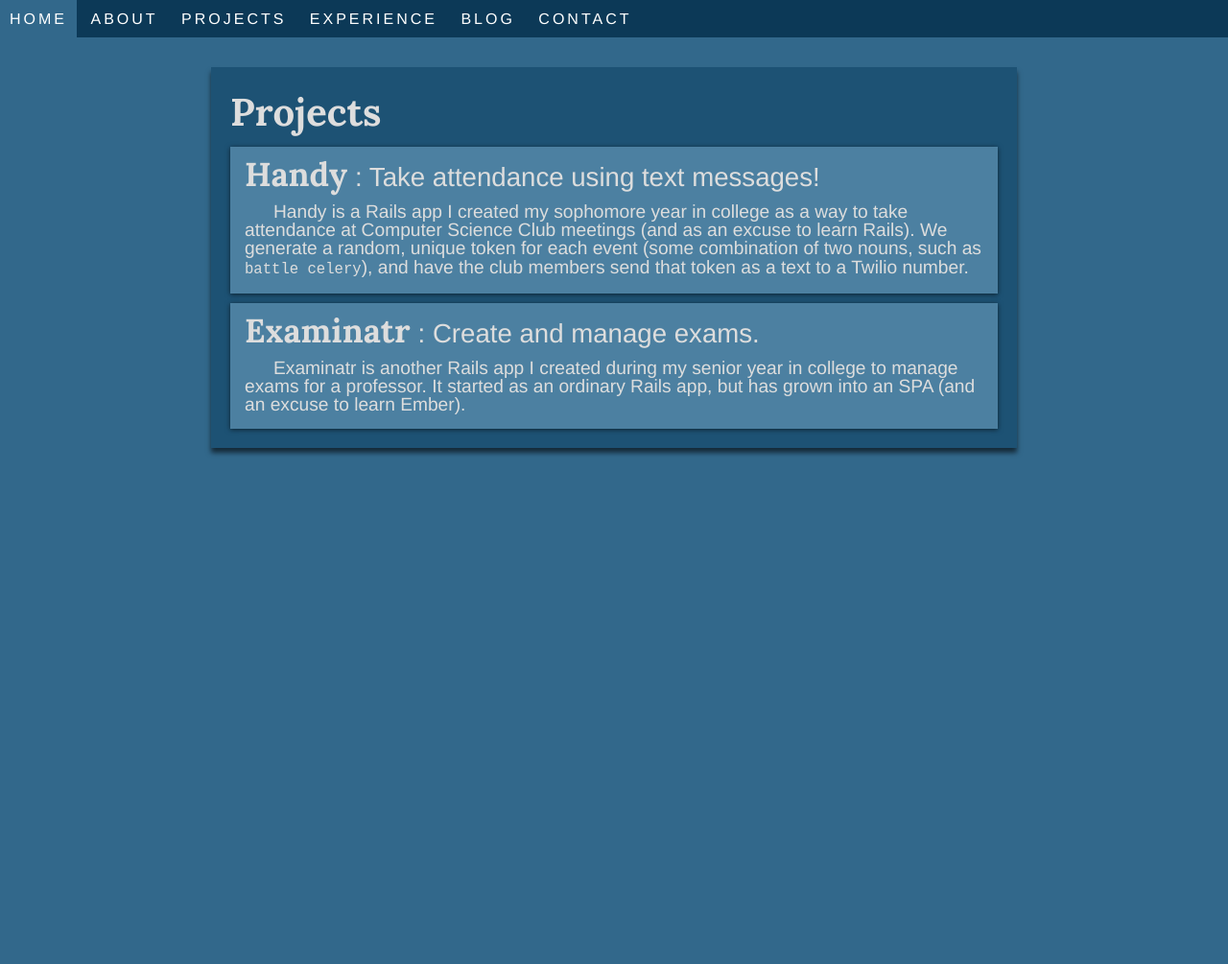
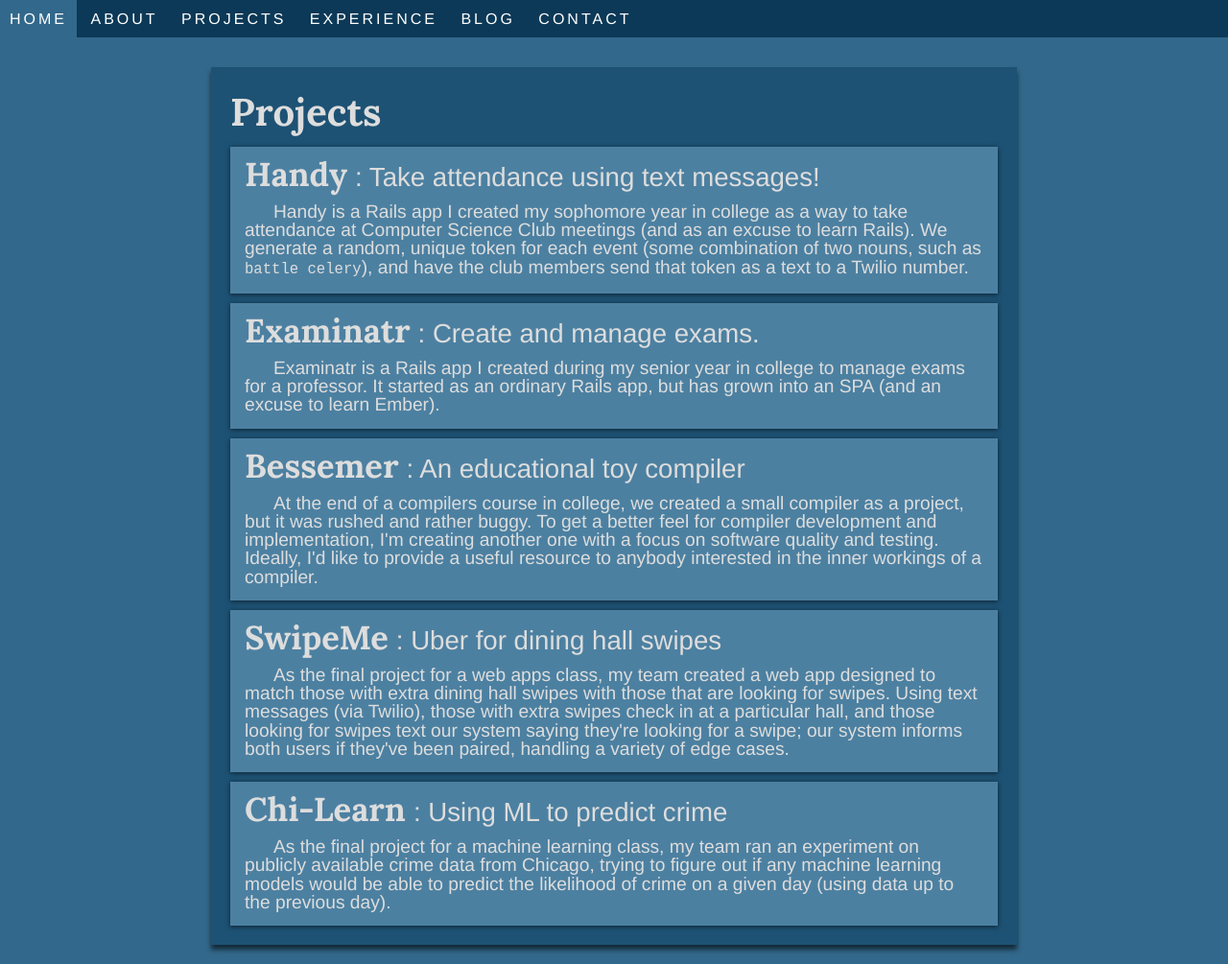
Before and after one commit to jroggeman/jroggeman.github.io, a Jekyll site: the page built from projects/index.md, in a window 1280 px wide and 1005 px high. Shown: the whole window at 96% size. Built offline with Jekyll 4.4.1, drawn with Linux system fonts in a browser that asks for light colours.

Commit message:
Setup projects

```diff
--- a/_data/projects.yml
+++ b/_data/projects.yml
@@ -10,6 +10,33 @@
 - name: Examinatr
   url: https://github.com/jroggeman/examinatr
   summary: Create and manage exams.
-  description: Examinatr is another Rails app I created during my senior year in college
+  description: Examinatr is a Rails app I created during my senior year in college
       to manage exams for a professor.  It started as an ordinary Rails app, but has grown
       into an SPA (and an excuse to learn Ember).
+
+- name: Bessemer
+  url: https://github.com/jroggeman/bessemer
+  summary: An educational toy compiler
+  description: At the end of a compilers course in college, we created a small compiler
+      as a project, but it was rushed and rather buggy.  To get a better feel for
+      compiler development and implementation, I'm creating another one with a focus
+      on software quality and testing.  Ideally, I'd like to provide a useful resource
+      to anybody interested in the inner workings of a compiler.
+
+- name: SwipeMe
+  url: https://github.com/SwipeMe/SwipeMe
+  summary: Uber for dining hall swipes
+  description: As the final project for a web apps class, my team created
+      a web app designed to match those with extra dining hall swipes with those that
+      are looking for swipes.  Using text messages (via Twilio), those with extra
+      swipes check in at a particular hall, and those looking for swipes text our
+      system saying they're looking for a swipe; our system informs both users if
+      they've been paired, handling a variety of edge cases.
+
+- name: Chi-Learn
+  url: https://github.com/chi-learn/chi-learn
+  summary: Using ML to predict crime
+  description: As the final project for a machine learning class, my team ran an experiment
+      on publicly available crime data from Chicago, trying to figure out if any
+      machine learning models would be able to predict the likelihood of crime
+      on a given day (using data up to the previous day).
--- a/css/main.scss
+++ b/css/main.scss
@@ -54,6 +54,7 @@ h2 {
 
     margin-left: auto;
     margin-right: auto;
+    margin-bottom: 20px;
 
     @include size-less-than($desktop) {
         margin-left: 20px;
```
